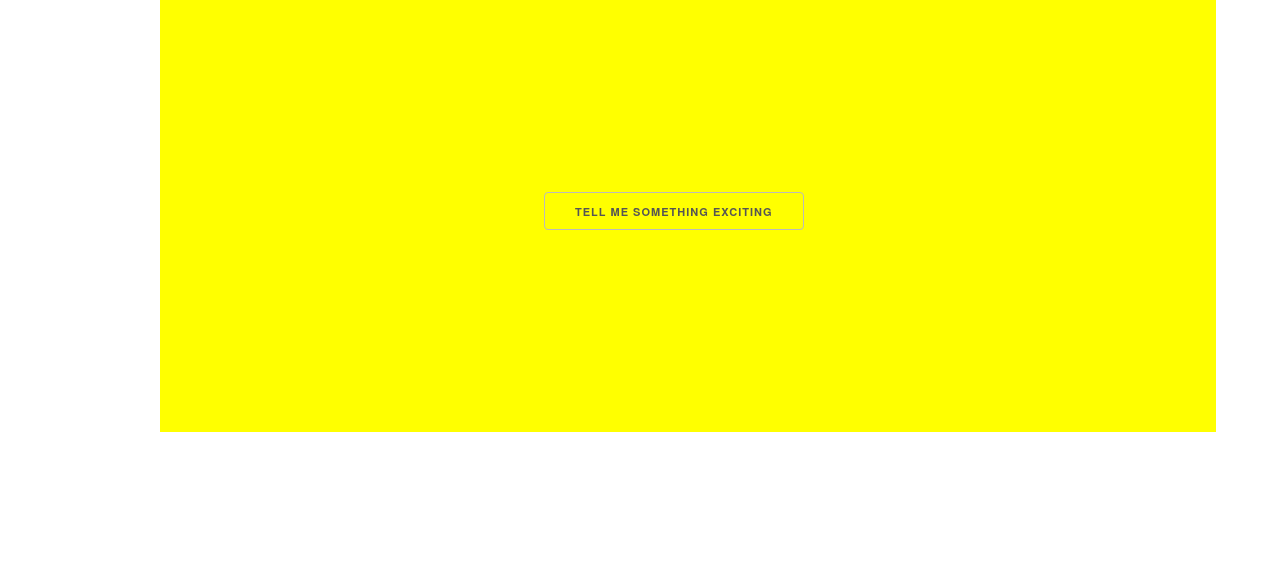
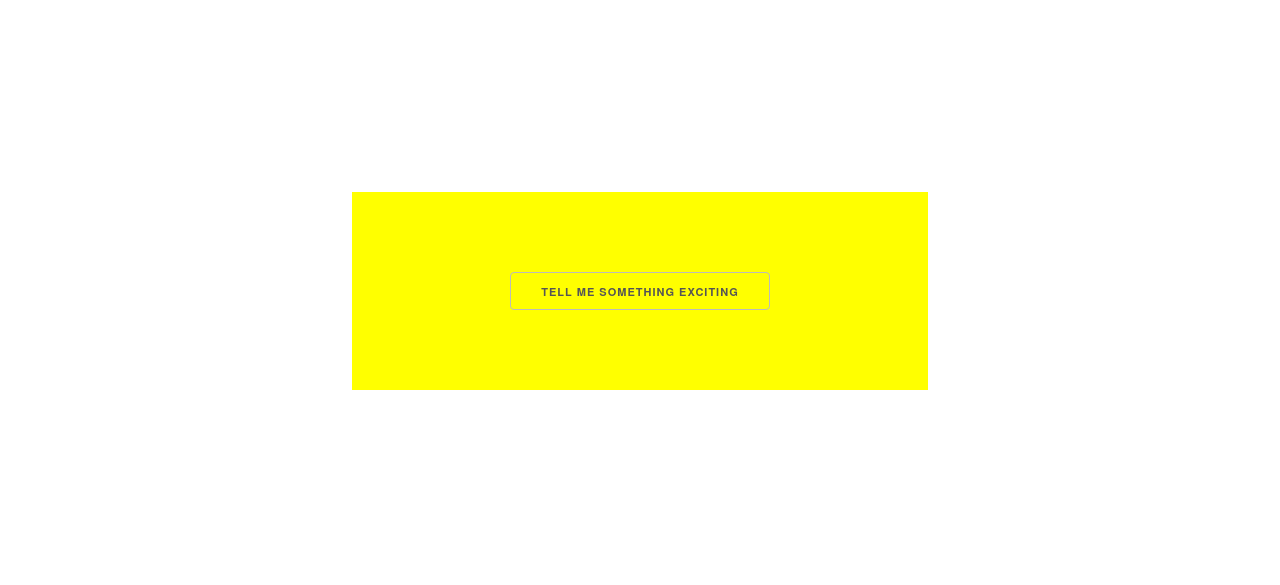
Before and after one commit to amandahogan/quote-generator, a plain HTML site: page index.html in a window 1280 px wide. Drawn offline with nearby package versions, Linux system fonts and the light colour scheme.

Commit message:
changed quotebox class

```diff
--- a/main.css
+++ b/main.css
@@ -9,11 +9,9 @@
 }
 
 .quotebox{
-  width: 50%;
-  height: 50%;
-  border: red;
+text-align: center;
+margin: 20%;
+padding:8rem 0 7rem;
   background-color: yellow;
-  align-content: center;
-  padding: 20%;
-  padding-left: 40%;
+
 }
```
